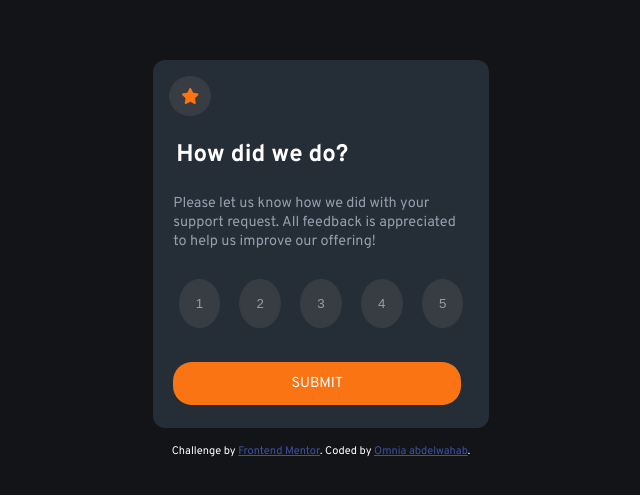
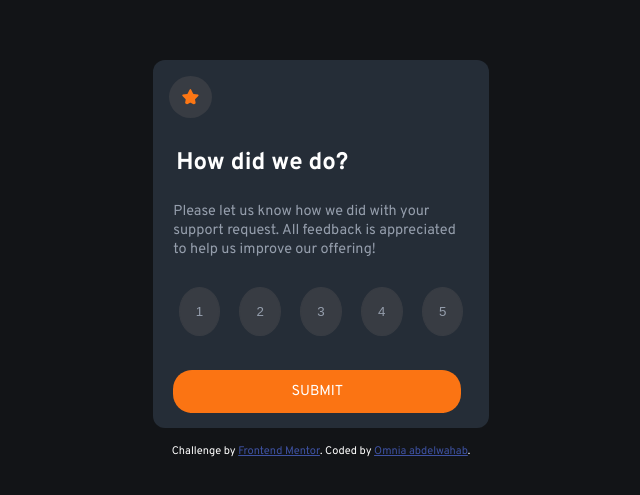
Before and after one commit to onna4/interactive-rating-component, a plain HTML site: page index.html in a window 1280 px wide. Shown: the part 149-644 px from the top of the page, without its empty margins (319-959 px from the left). Drawn offline with Linux system fonts and the light colour scheme.

Commit message:
removing fontawesome

```diff
--- a/index.html
+++ b/index.html
@@ -20,7 +20,7 @@
   <main>
     <section id="maincard">
     <!-- Rating state start -->
-    <i class="fa-solid fa-star"></i>
+    <img src="images/icon-star.svg" alt="star" id="star"></img>
 
     <h1>How did we do?</h1>
 
@@ -58,7 +58,6 @@
       Coded by <a href="#">Omnia abdelwahab</a>.
     </div>
   </footer>
-  <script src="https://kit.fontawesome.com/c344289151.js" crossorigin="anonymous"></script>
   <script src="scripts.js"></script>
 </body>
 </html>
--- a/styles.css
+++ b/styles.css
@@ -67,10 +67,13 @@ main .rating {
     text-align: center;
     cursor: pointer;
 }
-main .rating, .fa-star {
+main .rating, #star {
     border: 1px solid var(--Medium-Grey);
     border-radius: 50%;
     background-color: var(--Medium-Grey);
+}
+#star{
+    border: 13px solid var(--Medium-Grey);
 }
 #submit {
     font-family: inherit;
```
